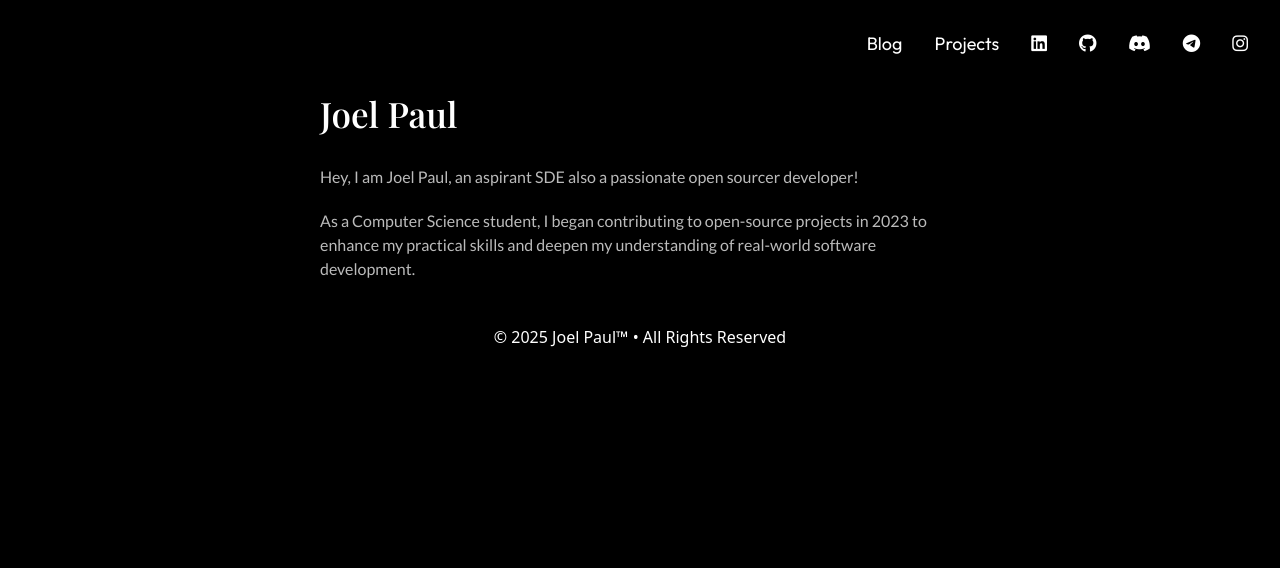
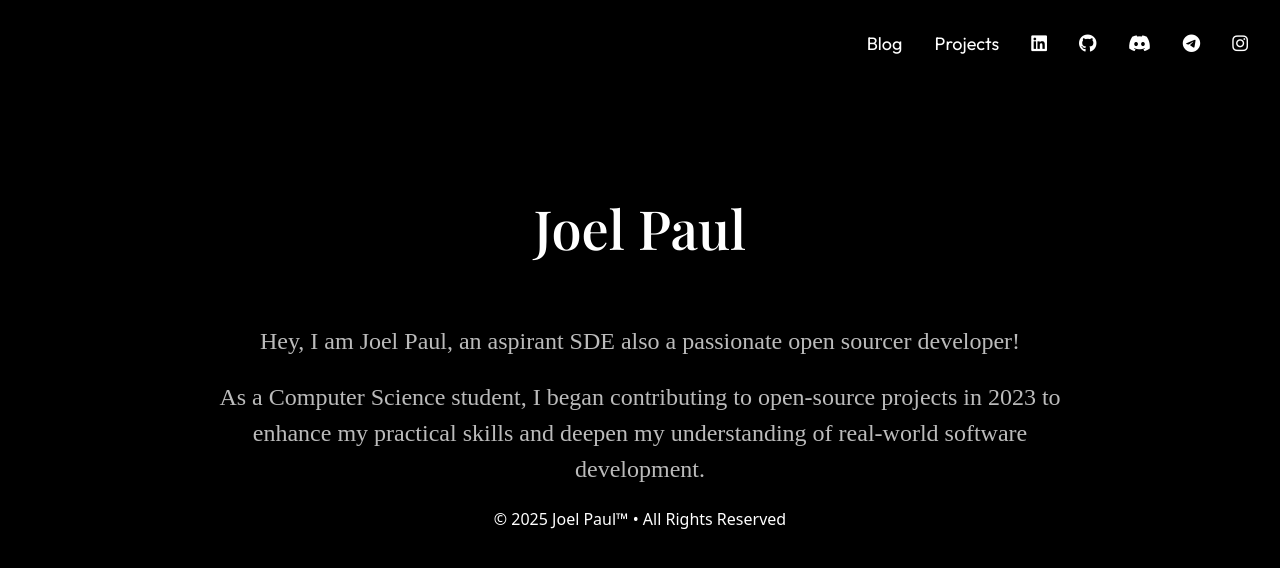
Before and after one commit to Jack-Pots/jack-pots.github.io, a SvelteKit app: page / in a window 1280 px wide. Shown: the top 568 px of the page. Built offline with nearby package versions, Linux system fonts and the light colour scheme; a web font is replaced by a local one.

Commit message:
Change The Font To PlayFair For The Contents

```diff
--- a/src/app.css
+++ b/src/app.css
@@ -16,6 +16,7 @@ html {
 .name {
     font-family: "Playfair Display", serif;
     font-optical-sizing: auto;
+    text-align: center;
 }
 
 
@@ -26,7 +27,7 @@ html {
 }
 
 .layout {
-    width: 50%;
+    width: 70%;
     margin: 0 auto;
     align-items: center;
     justify-content: center;
@@ -50,9 +51,12 @@ header {
 }
 
 h1 {
-    font-size: 35px;
+    font-size: 54px;
     font-weight: 550;
+    margin-top: 100px;
+    margin-bottom: 30px;
 }
+
 
 .about {
     margin-bottom: 20px;
@@ -61,9 +65,11 @@ h1 {
 
 .content {
     color: rgb(187, 187, 187);
-    font-family: "Lato", sans-serif;
+    font-family: "Playfair" ;
+    font-size: 24px;
+    text-align: center;
 }
 
-p {
+/* p {
     line-height: 1.5rem;
-}
+} */
--- a/src/components/Main.svelte
+++ b/src/components/Main.svelte
@@ -10,11 +10,11 @@
         <div class="home-content">
             <h1 class="name">Joel Paul</h1>
             <br>
-            <div class="content">
-                <p class="about">Hey, I am Joel Paul, an aspirant SDE also a passionate open sourcer developer! </p>
-
-                <p>As a Computer Science student, I began contributing to open-source projects in 2023 to enhance my practical skills and deepen my understanding of real-world software development.</p>
-                <br>
+            <div class="main">
+                <div class="content">
+                    <p class="about">Hey, I am Joel Paul, an aspirant SDE also a passionate open sourcer developer! </p>
+                    <p>As a Computer Science student, I began contributing to open-source projects in 2023 to enhance my practical skills and deepen my understanding of real-world software development.</p>
+                </div>
             </div>
         </div>
     </section>
```
